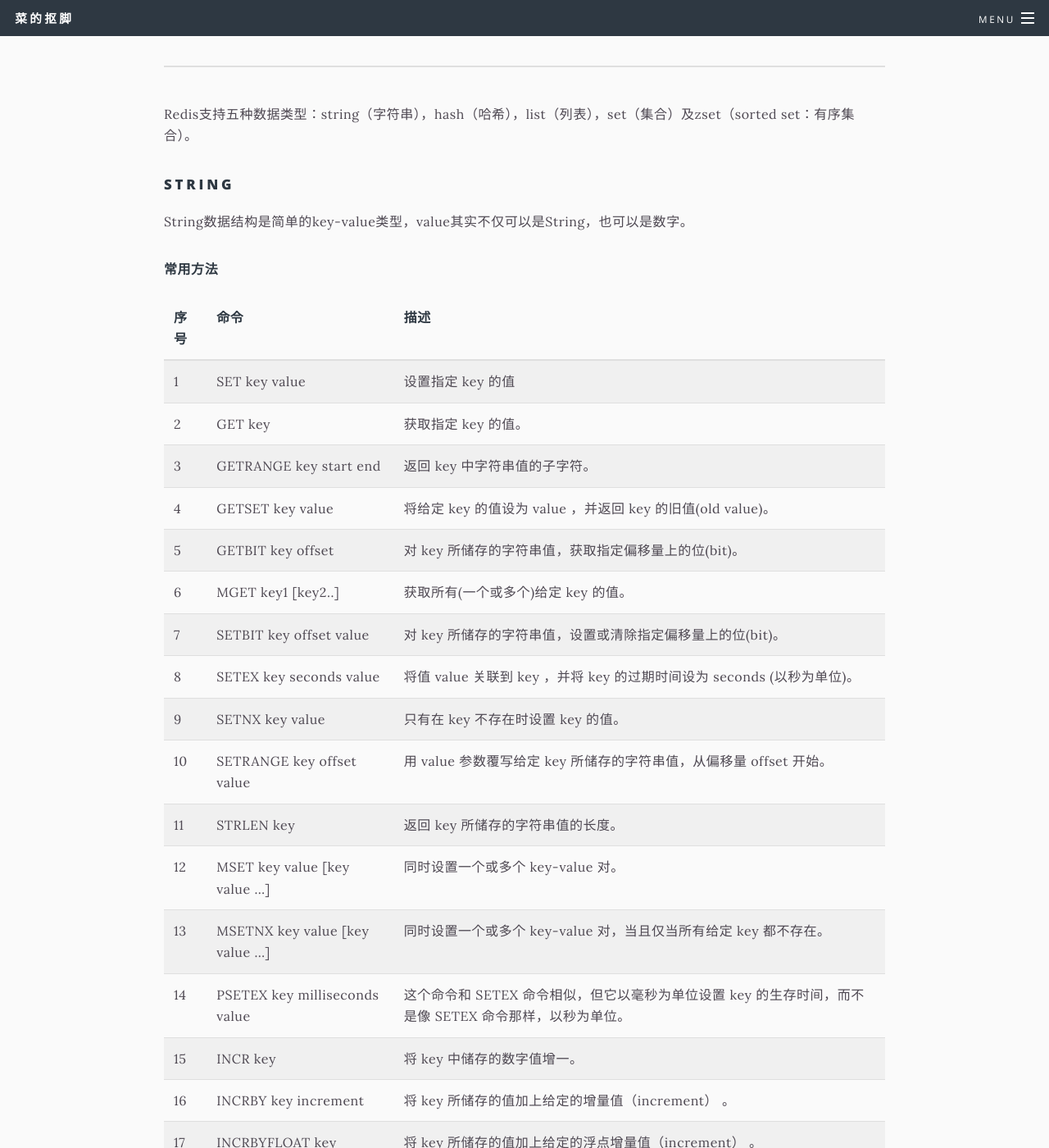
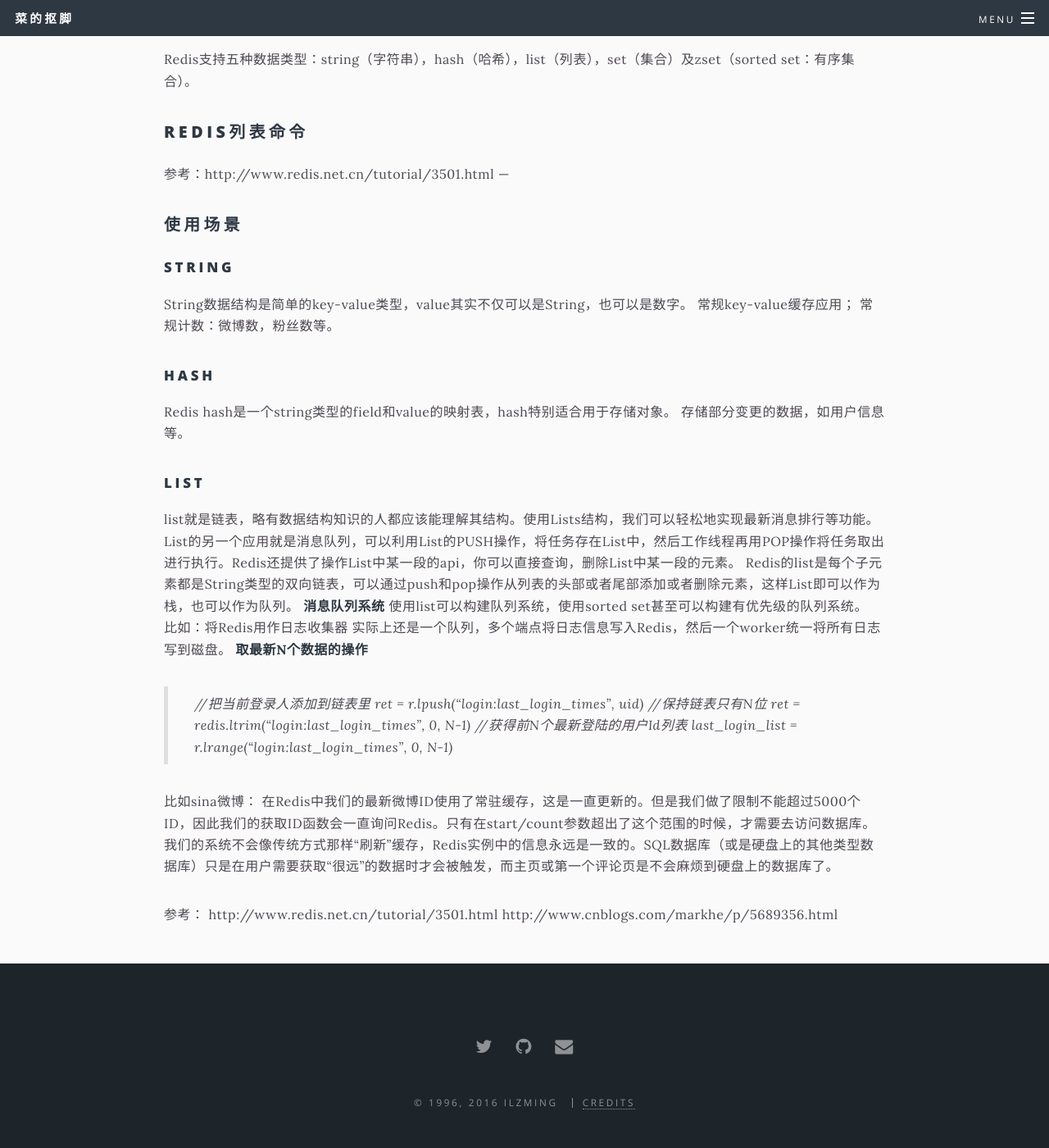
Before and after one commit to ilzming/ilzming.github.io, a Jekyll site: the page built from _posts/2016-11-05-Redis基本知识.md, in a window 1280 px wide and 1400 px high, scrolled down 298 px. Shown: the whole window at 82% size. Built offline with Jekyll 4.4.1, drawn with Linux system fonts in a browser that asks for light colours; some of the changed text lies outside the part shown.

Commit message:
markdown样式调节

```diff
--- a/_posts/2016-11-05-Redis基本知识.md
+++ b/_posts/2016-11-05-Redis基本知识.md
@@ -7,76 +7,49 @@ tags: Redis
 date: 2016-11-05 20:10
 ---
 
-## Redis数据类型
----
+[TOC]
+
 Redis支持五种数据类型：string（字符串），hash（哈希），list（列表），set（集合）及zset（sorted set：有序集合）。
 
+## Redis列表命令
+参考：http://www.redis.net.cn/tutorial/3501.html
+---
+
+## 使用场景
 ### String
-
 String数据结构是简单的key-value类型，value其实不仅可以是String，也可以是数字。
-
-**常用方法**
-
-| 序号 | 命令 | 描述 |
-| ------------- |:-------------| :-----|
-| 1 | SET key value  | 设置指定 key 的值 |
-| 2 | GET key | 获取指定 key 的值。 |
-| 3 | GETRANGE key start end | 返回 key 中字符串值的子字符。 |
-| 4 | GETSET key value | 将给定 key 的值设为 value ，并返回 key 的旧值(old value)。 |
-| 5 | GETBIT key offset | 对 key 所储存的字符串值，获取指定偏移量上的位(bit)。 |
-| 6 | MGET key1 [key2..] | 获取所有(一个或多个)给定 key 的值。 |
-| 7 | SETBIT key offset value | 对 key 所储存的字符串值，设置或清除指定偏移量上的位(bit)。 |
-| 8 | SETEX key seconds value | 将值 value 关联到 key ，并将 key 的过期时间设为 seconds (以秒为单位)。 |
-| 9 | SETNX key value | 只有在 key 不存在时设置 key 的值。 |
-| 10 | SETRANGE key offset value | 用 value 参数覆写给定 key 所储存的字符串值，从偏移量 offset 开始。 |
-| 11 | STRLEN key | 返回 key 所储存的字符串值的长度。 |
-| 12 | MSET key value [key value ...] | 同时设置一个或多个 key-value 对。 |
-| 13 | MSETNX key value [key value ...] | 同时设置一个或多个 key-value 对，当且仅当所有给定 key 都不存在。 |
-| 14 | PSETEX key milliseconds value | 这个命令和 SETEX 命令相似，但它以毫秒为单位设置 key 的生存时间，而不是像 SETEX 命令那样，以秒为单位。 |
-| 15 | INCR key | 将 key 中储存的数字值增一。 |
-| 16 | INCRBY key increment | 将 key 所储存的值加上给定的增量值（increment） 。 |
-| 17 | INCRBYFLOAT key increment | 将 key 所储存的值加上给定的浮点增量值（increment） 。 |
-| 18 | DECR key | 将 key 中储存的数字值减一。 |
-| 19 | DECRBY key decrement key | 所储存的值减去给定的减量值（decrement） 。 |
-| 20 | APPEND key value | 如果 key 已经存在并且是一个字符串， APPEND 命令将 value 追加到 key 原来的值的末尾。 |
-
-**使用场景**
-
 常规key-value缓存应用；
 常规计数：微博数，粉丝数等。
 
 ### hash
+Redis hash是一个string类型的field和value的映射表，hash特别适合用于存储对象。
+存储部分变更的数据，如用户信息等。
 
-Redis hash是一个string类型的field和value的映射表，hash特别适合用于存储对象。
+### list
+list就是链表，略有数据结构知识的人都应该能理解其结构。使用Lists结构，我们可以轻松地实现最新消息排行等功能。List的另一个应用就是消息队列，可以利用List的PUSH操作，将任务存在List中，然后工作线程再用POP操作将任务取出进行执行。Redis还提供了操作List中某一段的api，你可以直接查询，删除List中某一段的元素。
+Redis的list是每个子元素都是String类型的双向链表，可以通过push和pop操作从列表的头部或者尾部添加或者删除元素，这样List即可以作为栈，也可以作为队列。
+**消息队列系统**
+使用list可以构建队列系统，使用sorted set甚至可以构建有优先级的队列系统。
+比如：将Redis用作日志收集器
+实际上还是一个队列，多个端点将日志信息写入Redis，然后一个worker统一将所有日志写到磁盘。
+**取最新N个数据的操作**
+> //把当前登录人添加到链表里
+ret = r.lpush("login:last_login_times", uid)
+//保持链表只有N位
+ret = redis.ltrim("login:last_login_times", 0, N-1)
+//获得前N个最新登陆的用户Id列表
+last_login_list = r.lrange("login:last_login_times", 0, N-1)
 
-**常用方法**
+比如sina微博：
+在Redis中我们的最新微博ID使用了常驻缓存，这是一直更新的。但是我们做了限制不能超过5000个ID，因此我们的获取ID函数会一直询问Redis。只有在start/count参数超出了这个范围的时候，才需要去访问数据库。
+我们的系统不会像传统方式那样“刷新”缓存，Redis实例中的信息永远是一致的。SQL数据库（或是硬盘上的其他类型数据库）只是在用户需要获取“很远”的数据时才会被触发，而主页或第一个评论页是不会麻烦到硬盘上的数据库了。
 
-| 序号 | 命令 | 描述 |
-| ------------- |:-------------| :-----|
-| 1 | HDEL key field1 [field2] | 删除一个或多个哈希表字段 |
-| 2 | HEXISTS key field | 查看哈希表 key 中，指定的字段是否存在。 |
-| 3 | HGET key field | 获取存储在哈希表中指定字段的值 |
-| 4 | HGETALL key | 获取在哈希表中指定 key 的所有字段和值 |
-| 5 | HINCRBY key field increment | 为哈希表 key 中的指定字段的整数值加上增量 increment 。 |
-| 6 | HINCRBYFLOAT key field increment | 为哈希表 key 中的指定字段的浮点数值加上增量 increment 。 |
-| 7 | HKEYS key | 获取所有哈希表中的字段 |
-| 8 | HLEN key | 获取哈希表中字段的数量 |
-| 9 | HMGET key field1 [field2] | 获取所有给定字段的值 |
-| 10 | HMSET key field1 value1 [field2 value2 ] | 同时将多个 field-value (域-值)对设置到哈希表 key 中。 |
-| 11 | HSET key field value | 将哈希表 key 中的字段 field 的值设为 value 。 |
-| 12 | HSETNX key field value | 只有在字段 field 不存在时，设置哈希表字段的值。 |
-| 13 | HVALS key | 获取哈希表中所有值 |
-| 14 | HSCAN key cursor [MATCH pattern] [COUNT count] | 迭代哈希表中的键值对。 |
 
-**使用场景**
-存储部分变更的数据，如用户信息等。
 
 
 
 
 
 参考：
-
 http://www.redis.net.cn/tutorial/3501.html
-
 http://www.cnblogs.com/markhe/p/5689356.html
```
